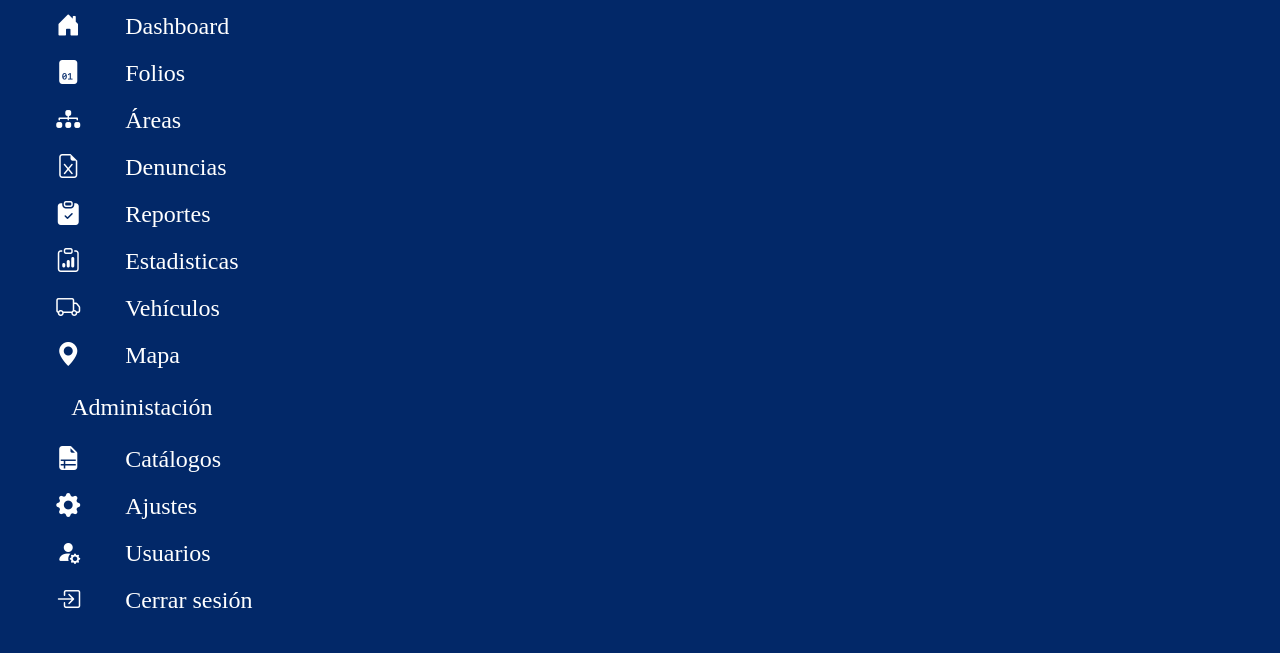
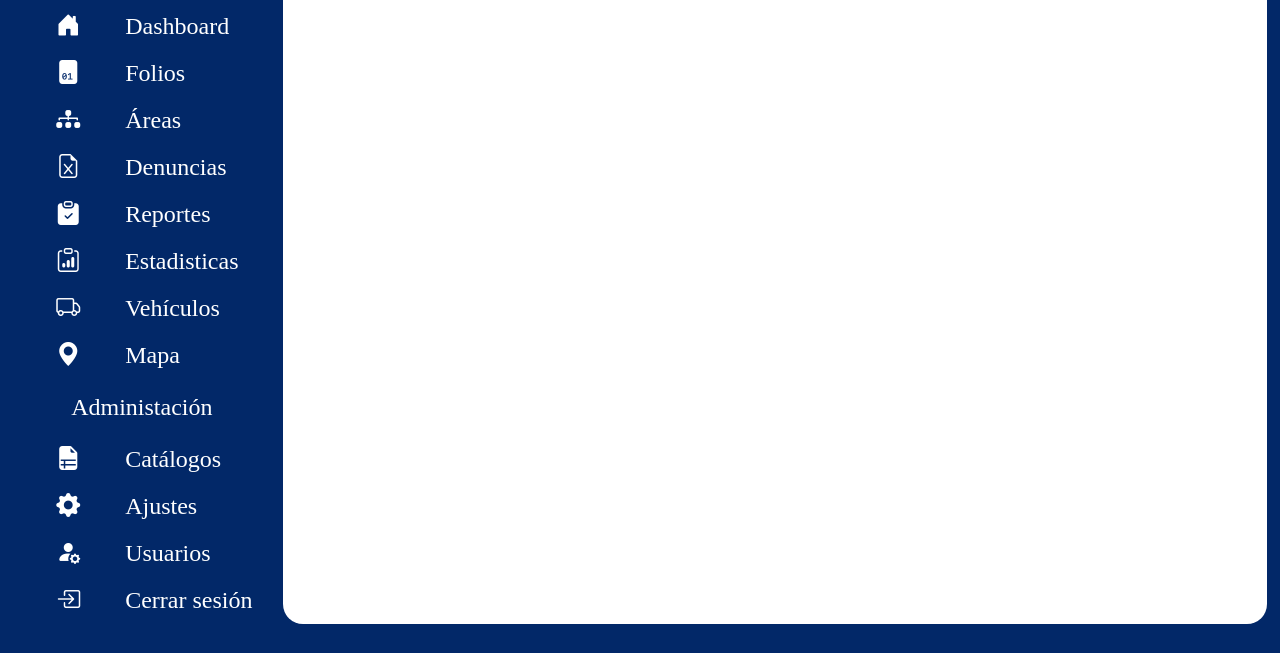
Before and after one commit to C4mb3r0s/Forentec-page, a plain HTML site: page index.html in a window 1280 px wide. Shown: the part 147-800 px from the top of the page. Drawn offline with nearby package versions, Linux system fonts and the light colour scheme.

Commit message:
add the main control

```diff
--- a/css/styles.css
+++ b/css/styles.css
@@ -122,6 +122,11 @@ h1 {
   object-fit: cover;
 }
 
+/* Container for sidebar and main content */
+.container{
+  display: flex;
+}
+
 /* Sidebar with options */
 aside {
   margin-top: 7%;
@@ -130,7 +135,7 @@ aside {
   background-color: #022868;
   position: relative;
   height: 100%;
-  width: 250px;
+  width: 20%;
 }
 
 aside .menu ul,
@@ -144,8 +149,7 @@ aside .admin-section ul li {
   display: flex;
   align-items: center;
   padding: 10px 20px;
-  position: relative; /* Añadir esta línea */
-}
+  position: relative; /* Añadir esta línea */ }
 
 aside .menu ul li i,
 aside .admin-section ul li i {
@@ -166,3 +170,14 @@ aside .admin-section h2 {
   font-weight: 400;
   padding: 15px 20px;
 }
+
+/* Main content */
+
+main{
+  background-color: #fff;
+  border-radius: 20px;
+  width: 85%;
+  margin-top: 2%;
+  margin-left: auto;
+  margin-right: 1%;
+}
--- a/index.html
+++ b/index.html
@@ -40,7 +40,8 @@
     </div>
   </nav>
 
-  <aside sidebar>
+  <div class="container">
+  <aside class="sidebar">
     <div class="menu">
       <ul>
         <li><i class="bi bi-house-door-fill"></i><a href="">Dashboard</a></li>
@@ -64,6 +65,17 @@
     </div>
   </aside>
 
+  <main>
+    <div class="header">
+
+    </div>
+
+    <h3>Indicadores de folios hoy</h3>
+
+
+  </main>
+  </div>
+
 </body>
 
 </html>
```
